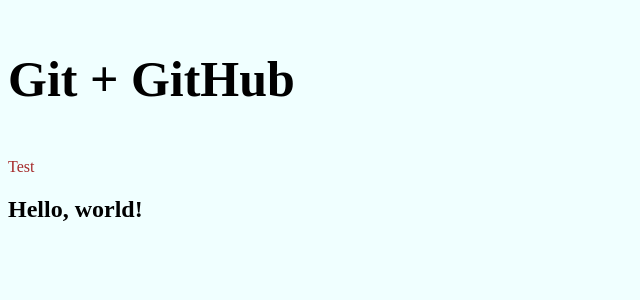
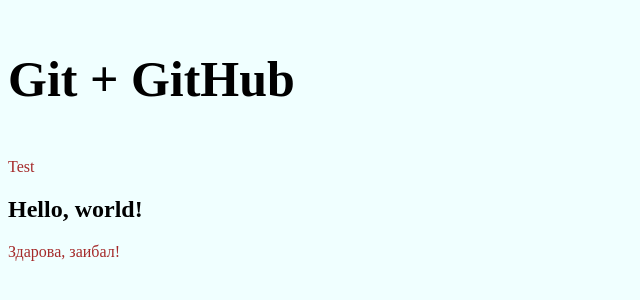
Before and after one commit to abt-soul/git-test, a plain HTML site: page index.html in a window 1280 px wide. Shown: the whole page, without its empty margins (0-640 px from the left). Drawn offline with Linux system fonts and the light colour scheme.

Commit message:
четвертый коммит, первые изменения

```diff
--- a/index.html
+++ b/index.html
@@ -10,5 +10,6 @@
         <h3>Git + GitHub</h3>
         <p>Test</p>
         <h2>Hello, world!</h2>
+        <p>Здарова, заибал!</p>
     </body>
 </html>
```
